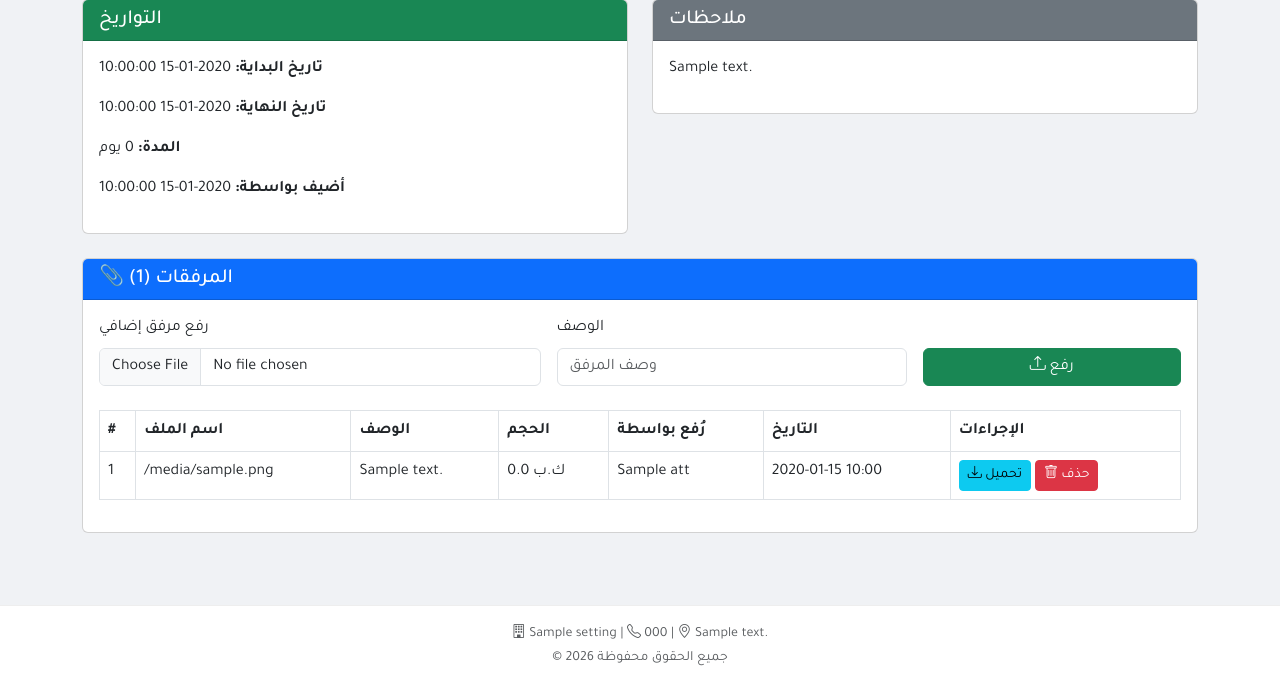
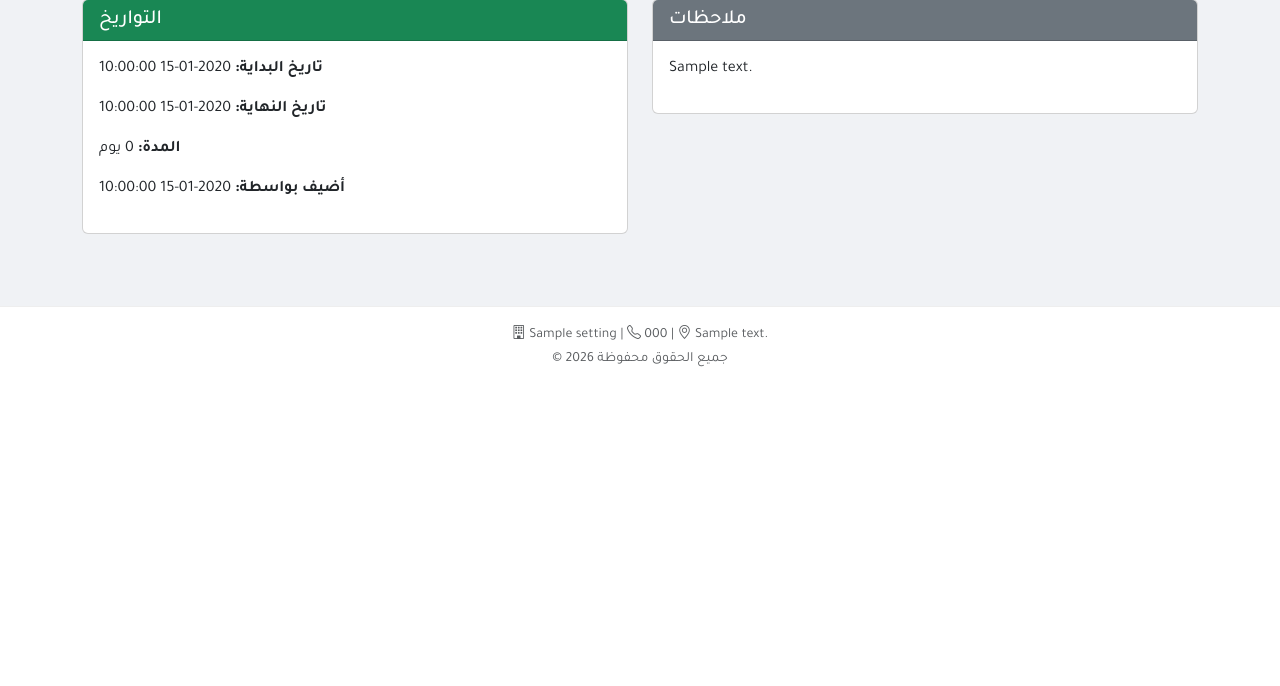
Before and after one commit to fahdsalim19977-sys/taskmanagementerp, a Python web app: template templates/contract_details.html in a window 1280 px wide. Shown: the part 469-1155 px from the top of the page. After the commit the page ends 836 px from the top, so only its background shows below. Run offline with Jinja, Linux system fonts and the light colour scheme; the template is opened without the code that fills it: most values are stand-ins (such as "Sample title", 1, 10 or a date in 2020).

Commit message:
Add files via upload

```diff
--- a/templates/base.html
+++ b/templates/base.html
@@ -127,6 +127,11 @@
                     <li class="nav-item"><a class="nav-link {% if request.path == '/' %}active{% endif %}" href="/"><i class="bi bi-house"></i> {{ t('dashboard') }}</a></li>
                     <li class="nav-item"><a class="nav-link {% if request.path == '/tasks' %}active{% endif %}" href="/tasks"><i class="bi bi-list-task"></i> التدريبات</a></li>
                     <li class="nav-item"><a class="nav-link {% if request.path == '/clients' %}active{% endif %}" href="/clients"><i class="bi bi-people"></i> {{ t('clients') }}</a></li>
+<li class="nav-item">
+    <a class="nav-link {% if request.path == '/contracts' %}active{% endif %}" href="/contracts">
+        <i class="bi bi-file-earmark-text"></i> العقود
+    </a>
+</li>
                     <li class="nav-item"><a class="nav-link {% if request.path == '/all_modules' %}active{% endif %}" href="/all_modules"><i class="bi bi-grid"></i> المديولات</a></li>
                     <li class="nav-item"><a class="nav-link {% if request.path == '/all_payments' %}active{% endif %}" href="/all_payments"><i class="bi bi-coin"></i> المدفوعات</a></li>
                     <li class="nav-item"><a class="nav-link {% if request.path == '/meetings' %}active{% endif %}" href="/meetings"><i class="bi bi-calendar-event"></i> {{ t('meetings') }}</a></li>
--- a/templates/contract_details.html
+++ b/templates/contract_details.html
@@ -79,83 +79,4 @@
         </div>
     </div>
 </div>
-
-<!-- ===== قسم المرفقات ===== -->
-<div class="card mt-4">
-    <div class="card-header bg-primary text-white">
-        <h5 class="mb-0">📎 المرفقات ({{ contract_attachments|length }})</h5>
-    </div>
-    <div class="card-body">
-        <!-- نموذج رفع ملف إضافي -->
-        <form action="/add_contract_attachment/{{ contract.id }}"
-              method="POST"
-              enctype="multipart/form-data"
-              class="row g-3 mb-4">
-            <div class="col-md-5">
-                <label class="form-label">رفع مرفق إضافي</label>
-                <input type="file" name="attachment" class="form-control" required>
-            </div>
-            <div class="col-md-4">
-                <label class="form-label">الوصف</label>
-                <input type="text" name="description" class="form-control" placeholder="وصف المرفق">
-            </div>
-            <div class="col-md-3 d-flex align-items-end">
-                <button type="submit" class="btn btn-success w-100">
-                    <i class="bi bi-upload"></i> رفع
-                </button>
-            </div>
-        </form>
-
-        <!-- قائمة المرفقات -->
-        {% if contract_attachments %}
-        <div class="table-responsive">
-            <table class="table table-bordered table-hover">
-                <thead>
-                    <tr>
-                        <th>#</th>
-                        <th>اسم الملف</th>
-                        <th>الوصف</th>
-                        <th>الحجم</th>
-                        <th>رُفع بواسطة</th>
-                        <th>التاريخ</th>
-                        <th>الإجراءات</th>
-                    </tr>
-                </thead>
-                <tbody>
-                    {% for att in contract_attachments %}
-                    <tr>
-                        <td>{{ loop.index }}</td>
-                        <td>{{ att.file_name }}</td>
-                        <td>{{ att.description or '-' }}</td>
-                        <td>{{ (att.file_size / 1024) | round(1) }} ك.ب</td>
-                        <td>{{ att.uploaded_by_name }}</td>
-                        <td>{{ att.created_at[:16] }}</td>
-                        <td>
-                            <a href="/download_contract_attachment/{{ att.id }}"
-                               class="btn btn-sm btn-info">
-                                <i class="bi bi-download"></i> تحميل
-                            </a>
-                            <form action="/delete_contract_attachment/{{ att.id }}"
-                                  method="POST"
-                                  style="display:inline-block;"
-                                  onsubmit="return confirm('هل أنت متأكد من حذف هذا المرفق؟')">
-                                <button type="submit" class="btn btn-sm btn-danger">
-                                    <i class="bi bi-trash"></i> حذف
-                                </button>
-                            </form>
-                        </td>
-                    </tr>
-                    {% endfor %}
-                </tbody>
-            </table>
-        </div>
-        {% else %}
-        <div class="alert alert-info text-center">
-            <i class="bi bi-paperclip" style="font-size:32px;display:block;"></i>
-            <p>لا توجد مرفقات لهذا العقد</p>
-            <small class="text-muted">قم برفع ملف باستخدام النموذج أعلاه</small>
-        </div>
-        {% endif %}
-    </div>
-</div>
 {% endblock %}
--- a/templates/contracts.html
+++ b/templates/contracts.html
@@ -95,9 +95,6 @@
                     <a href="/edit_contract/{{ contract.id }}" class="btn btn-sm btn-info" title="تعديل">
                         <i class="bi bi-pencil"></i>
                     </a>
-                    <a href="/contract/{{ contract.id }}/attachments" class="btn btn-sm btn-success" title="مرفقات">
-                        <i class="bi bi-paperclip"></i>
-                    </a>
                     <button class="btn btn-sm btn-danger" onclick="deleteContract({{ contract.id }})" title="حذف">
                         <i class="bi bi-trash"></i>
                     </button>
```
Also changed, not shown: templates/add_contract.html (+1 -25 lines).
